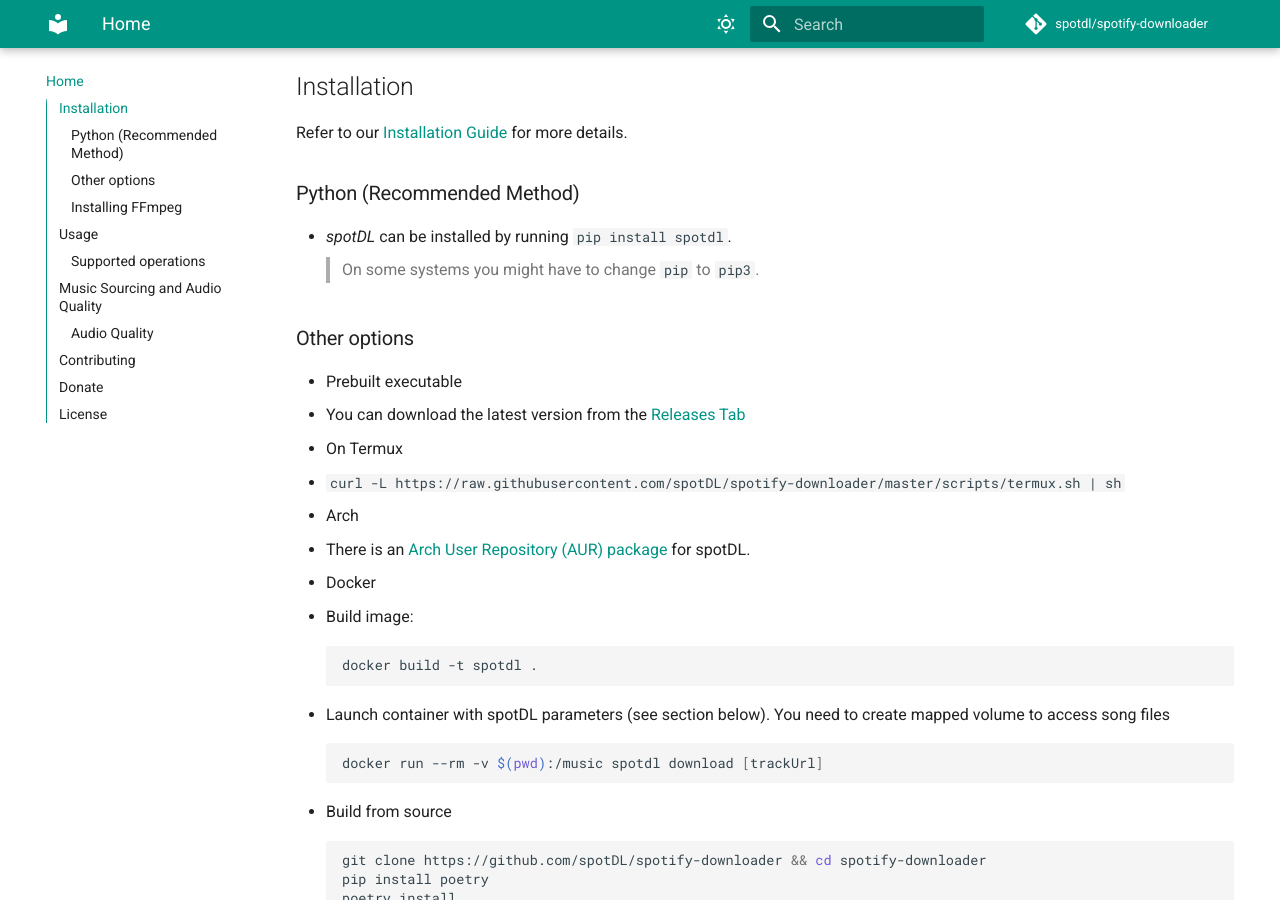
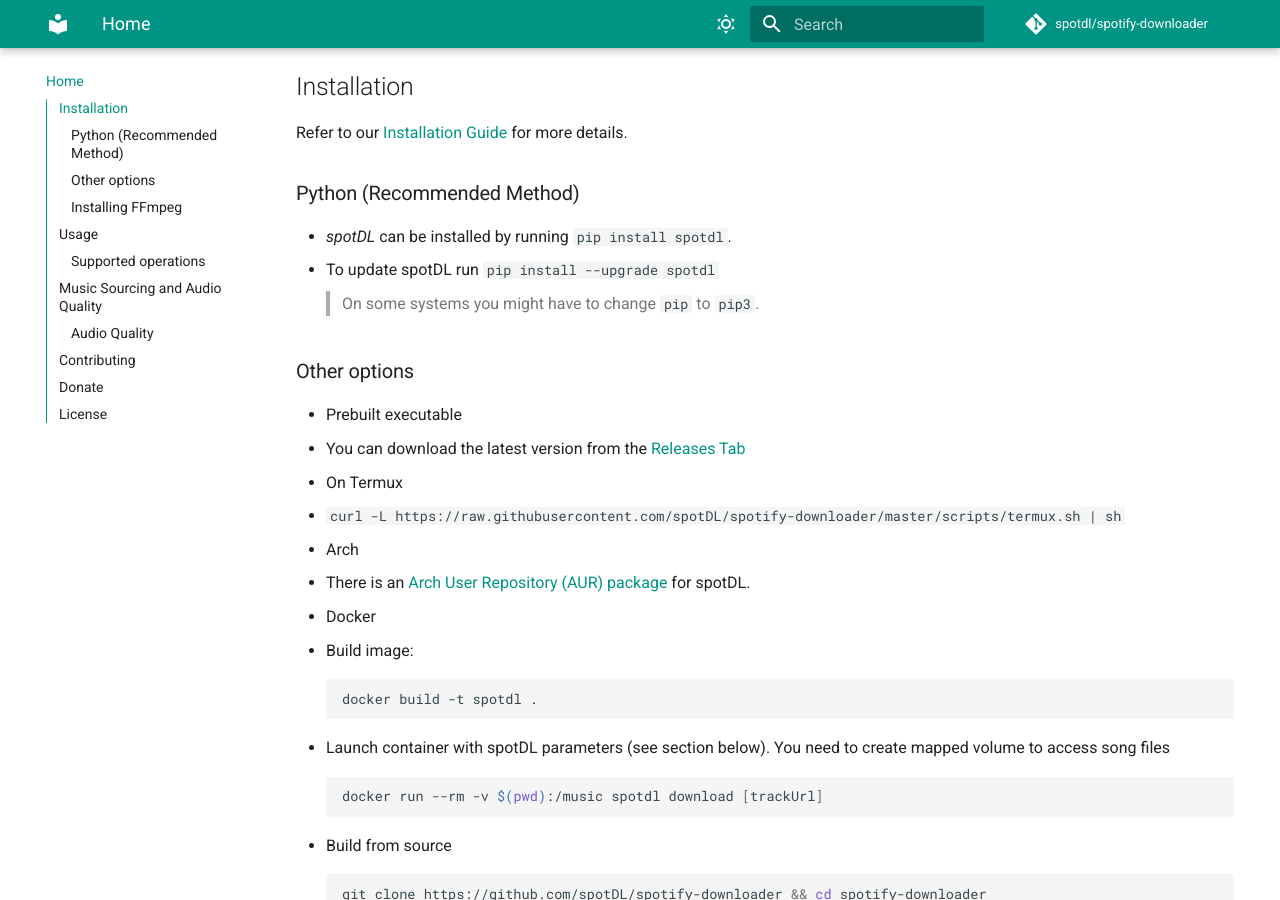
Before and after one commit to spotDL/spotify-downloader, an MkDocs documentation site: the page built from docs/index.md, in a window 1280 px wide and 900 px high, scrolled down 411 px. Built offline with MkDocs 1.6.1 and Material for MkDocs 9.7.7, drawn with Linux system fonts in a browser that asks for light colours; comment, search, counter and statistics services are not loaded.

Commit message:
added update command to docs

```diff
--- a/docs/index.md
+++ b/docs/index.md
@@ -30,6 +30,7 @@
 
 ### Python (Recommended Method)
   - _spotDL_ can be installed by running `pip install spotdl`.
+  - To update spotDL run `pip install --upgrade spotdl`
   > On some systems you might have to change `pip` to `pip3`.
 
 
```
Also changed, not shown: README.md (+2 -0 lines).
